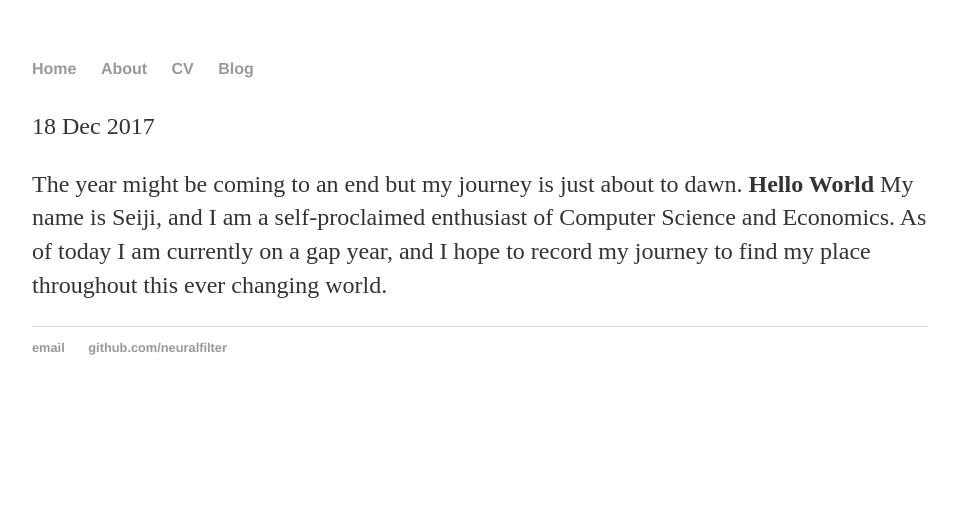
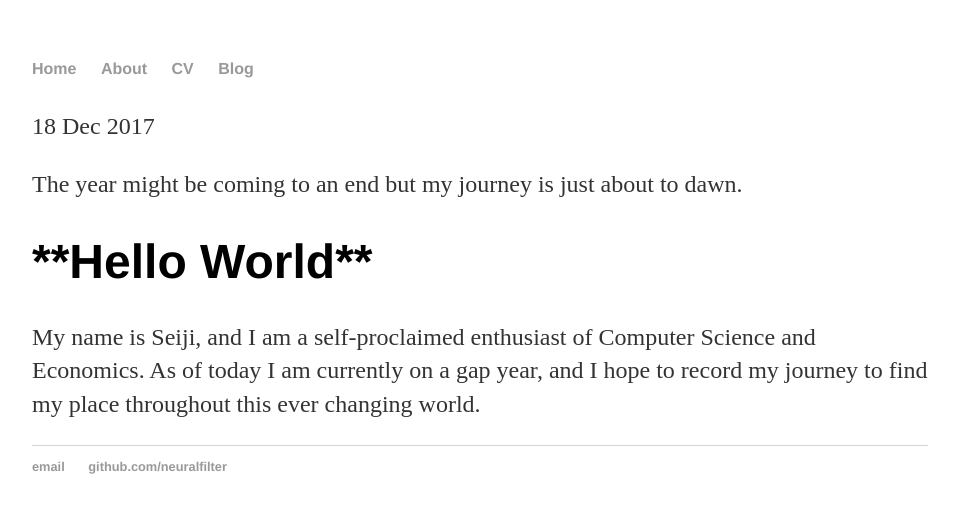
Before and after one commit to neuralfilter/neuralfilter.github.ioa, a Jekyll site: the page built from _posts/2017-12-17-print("Hello World").md, in a window 1280 px wide. Shown: the top 513 px of the page, without its empty margins (160-1117 px from the left). Built offline with Jekyll 4.4.1, drawn with Linux system fonts in a browser that asks for light colours; our own code applies the rules of GitHub Pages for plain Markdown files.

```diff
--- a/_posts/2017-12-17-print("Hello World").md
+++ b/_posts/2017-12-17-print("Hello World").md
@@ -4,5 +4,5 @@ title: "print("Hello World")"
 date: 2017-12-17
 ---
 The year might be coming to an end but my journey is just about to dawn.
-**Hello World**
+<h1>**Hello World**</h1>
 My name is Seiji, and I am a self-proclaimed enthusiast of Computer Science and Economics.  As of today I am currently on a gap year, and I hope to record my journey to find my place throughout this ever changing world.
```
